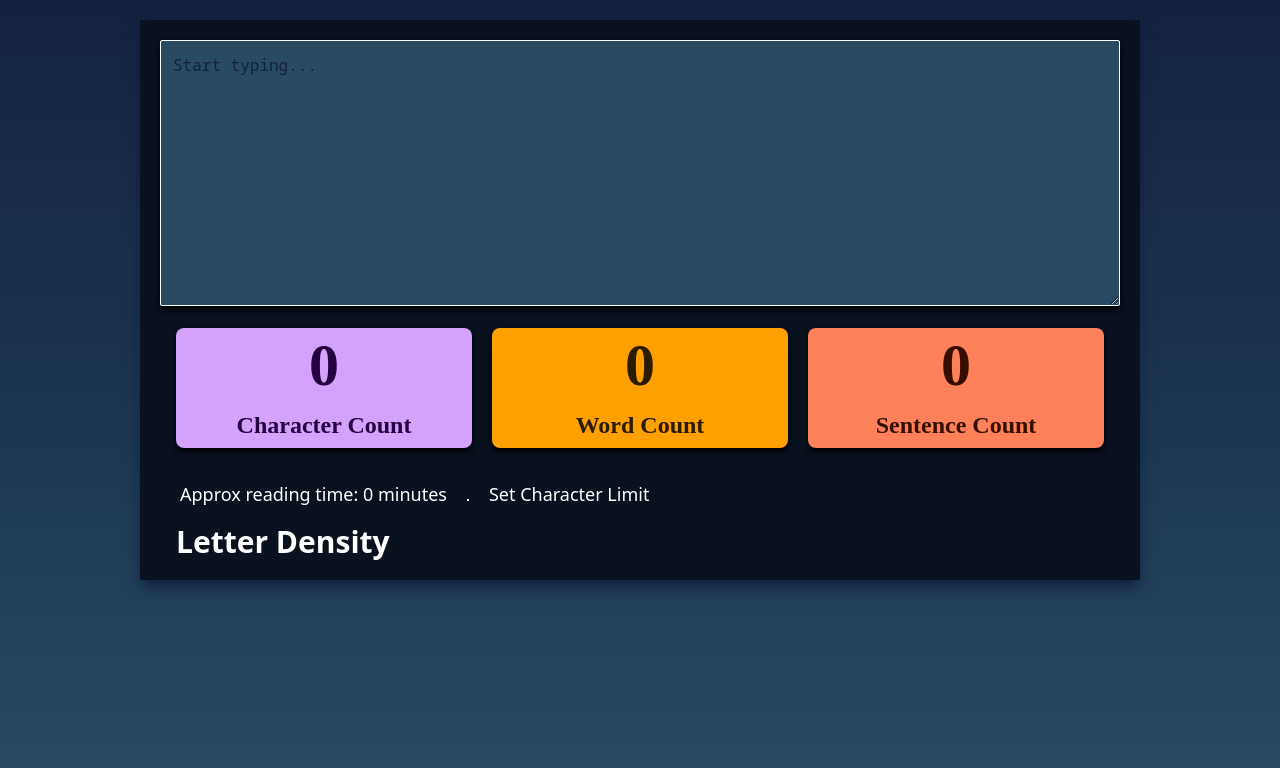
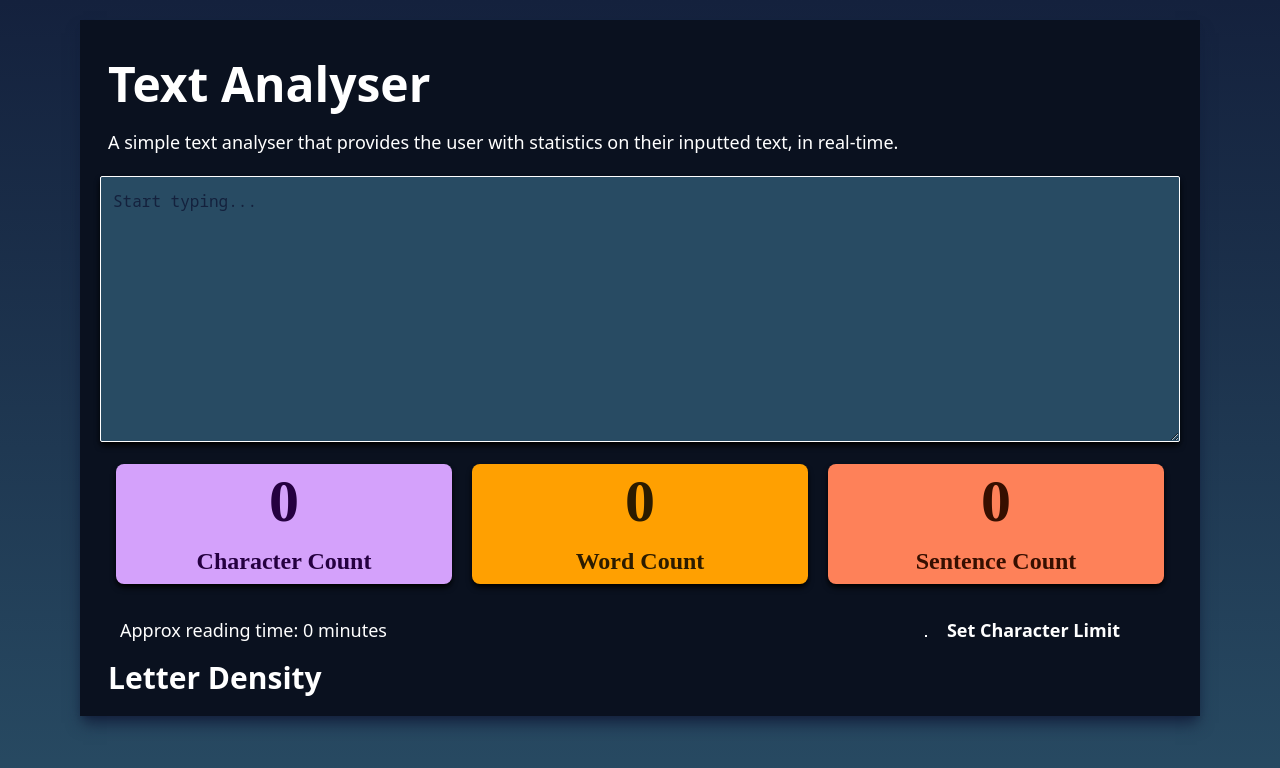
Before and after one commit to EstesJorie/LetterAnalyser, a React (Vite) app: page / in a window 1280 px wide. Shown: the top 768 px of the page. Built offline with nearby package versions, Linux system fonts and the light colour scheme; the HTML template or start-up script is replaced by a standard one; a web font is replaced by a local one.

Commit message:
100325 changes to overall design
design and layout changes plus some simple text changes

```diff
--- a/src/components/LetterDensity.jsx
+++ b/src/components/LetterDensity.jsx
@@ -32,7 +32,7 @@ const LetterDensity = ({ text }) => {
     return (
         <div>
             <div id="count-page">
-              <div id="letter-count" className='text-3xl font-semibold px-4'>
+              <div id="letter-count" className='text-3xl font-semibold px-2'>
                 <h1>Letter Density</h1>
               </div>
               <div id="letter-density">
--- a/src/components/TextAnalyser.jsx
+++ b/src/components/TextAnalyser.jsx
@@ -16,13 +16,17 @@ function TextAanlyser() {
 
   return (
     <>
-      <div className='bggradient text-white w-screen min-h-screen px-35 py-5'>
+      <div className='bggradient text-white w-screen min-h-screen px-4 py-5 sm:px-6 md:px-10 lg:px-20'>
         <div className='mainbox w-full h-full p-5'>
+          <h1 className='text-5xl font-bold px-2 pt-5 pb-5 text-left'>Text Analyser</h1>
+          <p className='text-lg text-left px-2 pb-5'>A simple text analyser that provides the user with statistics on their inputted text, in real-time.</p>
           <TextGrabber setText={setText} />
           <Counts text={text}/>
-          <div className="flex flex-auto pr-10">
+          <div className="flex flex-col md:flex-row flex-auto pr-0 md:pr-10">
             <ReadingTime text={text} />
-            <TimCharLimit text={text} />
+            <div className='ml-auto'>
+              <TimCharLimit text={text} />
+            </div>
           </div>
           <LetterDensity text={text} />
         </div>
--- a/src/components/TimCharLimit.jsx
+++ b/src/components/TimCharLimit.jsx
@@ -8,7 +8,6 @@ export default function TimCharLimit({ text }) {
     const handleCheckboxChange = () => {
         setIsCharLimitActive(!isCharLimitActive);
         setLabelText(!isCharLimitActive ? 'Remove Character Limit' : 'Set Character Limit');
-
     };
 
     useEffect(() => {
@@ -38,7 +37,7 @@ export default function TimCharLimit({ text }) {
                     htmlFor={id}
                     className={`
                         text-white py-3 px-4 text-center no-underline inline-block text-lg m-1 cursor-pointer border-none rounded-full
-                        ${isCharLimitActive ? 'bg-green-700' : 'hover:bg-green-900'}
+                        ${isCharLimitActive ? 'bg-green-700 font-bold' : 'hover:bg-green-900 font-bold'}
                     `}>
                     {labelText}
                 </label>
```
